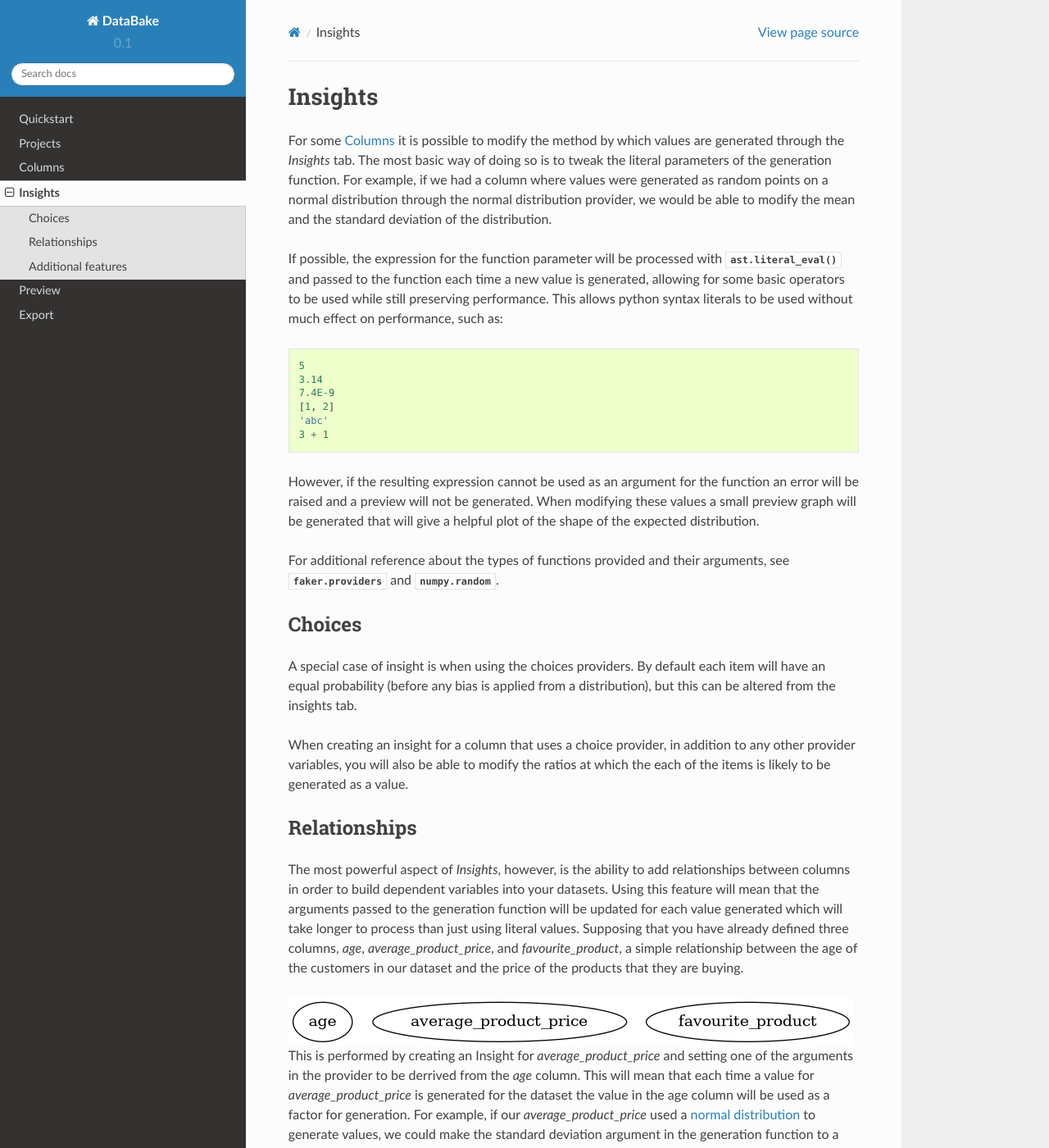
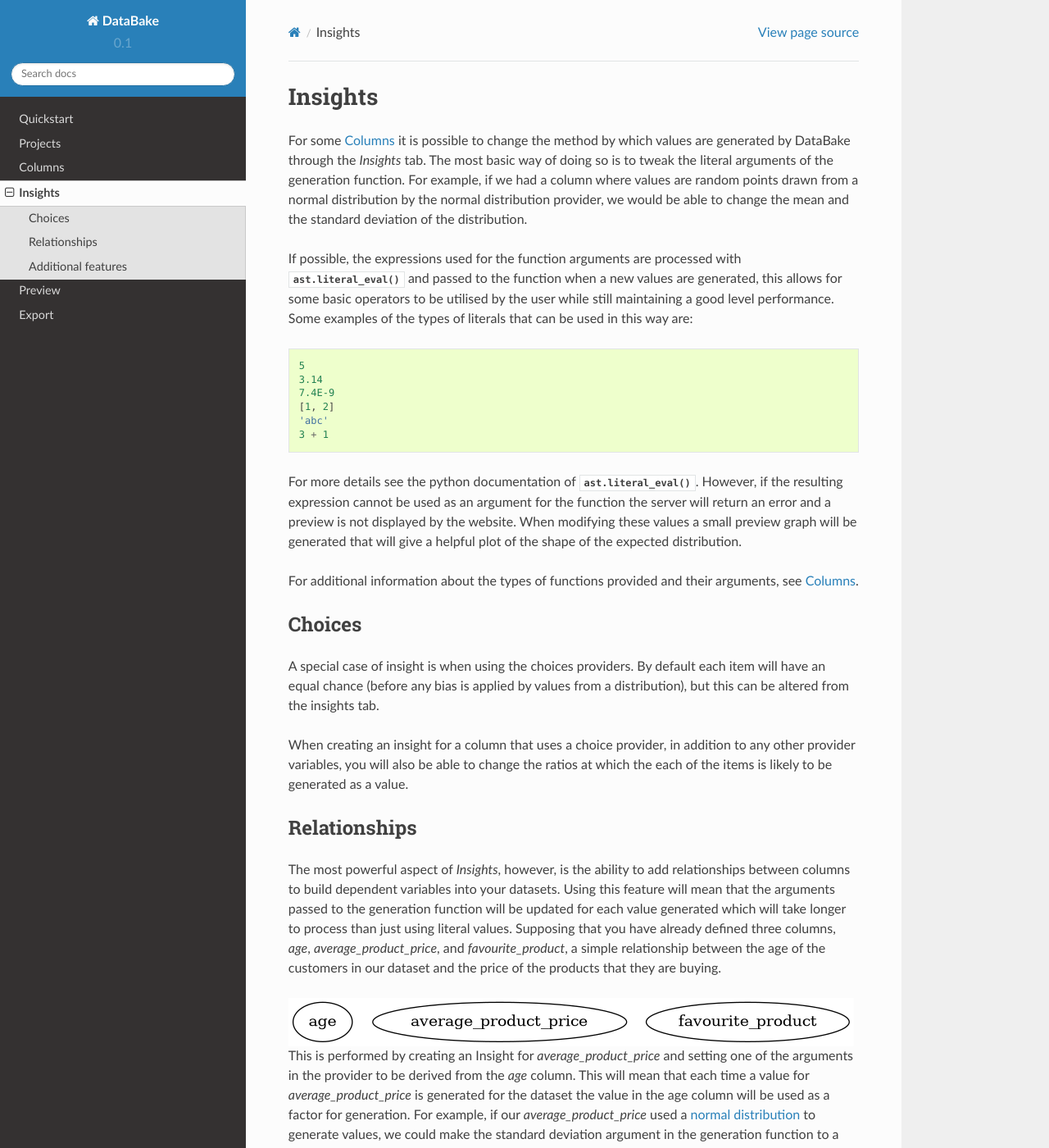
Before and after one commit to cognitivelogic/databake-docs, a Sphinx documentation site: the page built from docs/source/insights.rst, in a window 1280 px wide and 1400 px high. Shown: the whole window at 82% size. Built offline with Sphinx 7.4.7 and the Read the Docs theme 2.0.0, drawn with Linux system fonts in a browser that asks for light colours; some of the changed text lies outside the part shown.

Commit message:
Spelling mistake corrections
Some spelling and phrasing adjustments

More phrasing adjustments

```diff
--- a/docs/source/columns.rst
+++ b/docs/source/columns.rst
@@ -19,6 +19,8 @@ Providers
 
 Providers are functions which generate random values.
 
+Locales
+
 Wrappers
 --------
 Wrappers allow for a series of operations to be applied to each value generated for a column. These will be applied in the sequence in which they are added.
--- a/docs/source/export.rst
+++ b/docs/source/export.rst
@@ -4,7 +4,7 @@ Export
 Export will allow you to generate and obtain an instance of your specified dataset.
 
 
-You will recieve a link to a zip compressed file containing a csv of your dataset.
+You will receive a link to a zip compressed file containing a csv of your dataset.
 This file is stored in an S3 bucket.
 
 
--- a/docs/source/insights.rst
+++ b/docs/source/insights.rst
@@ -1,9 +1,9 @@
 Insights
 ========
 
-For some :doc:`columns` it is possible to modify the method by which values are generated through the *Insights* tab. The most basic way of doing so is to tweak the literal parameters of the generation function. For example, if we had a column where values were generated as random points on a normal distribution through the normal distribution provider, we would be able to modify the mean and the standard deviation of the distribution.
+For some :doc:`columns` it is possible to change the method by which values are generated by DataBake through the *Insights* tab. The most basic way of doing so is to tweak the literal arguments of the generation function. For example, if we had a column where values are random points drawn from a normal distribution by the normal distribution provider, we would be able to change the mean and the standard deviation of the distribution.
 
-If possible, the expression for the function parameter will be processed with :func:`ast.literal_eval` and passed to the function each time a new value is generated, allowing for some basic operators to be used while still preserving performance. This allows python syntax literals to be used without much effect on performance, such as::
+If possible, the expressions used for the function arguments are processed with :func:`ast.literal_eval` and passed to the function when a new values are generated, this allows for some basic operators to be utilised by the user while still maintaining a good level performance. Some examples of the types of literals that can be used in this way are::
 
     5
     3.14
@@ -12,21 +12,21 @@ If possible, the expression for the function parameter will be processed with :f
     'abc'
     3 + 1
 
-However, if the resulting expression cannot be used as an argument for the function an error will be raised and a preview will not be generated. When modifying these values a small preview graph will be generated that will give a helpful plot of the shape of the expected distribution.
+For more details see the python documentation of :func:`ast.literal_eval`. However, if the resulting expression cannot be used as an argument for the function the server will return an error and a preview is not displayed by the website. When modifying these values a small preview graph will be generated that will give a helpful plot of the shape of the expected distribution.
 
-For additional reference about the types of functions provided and their arguments, see :mod:`faker.providers` and :mod:`numpy.random`.
+For additional information about the types of functions provided and their arguments, see :doc:`columns`.
 
 Choices
 -------
 
-A special case of insight is when using the choices providers. By default each item will have an equal probability (before any bias is applied from a distribution), but this can be altered from the insights tab.
+A special case of insight is when using the choices providers. By default each item will have an equal chance (before any bias is applied by values from a distribution), but this can be altered from the insights tab.
 
-When creating an insight for a column that uses a choice provider, in addition to any other provider variables, you will also be able to modify the ratios at which the each of the items is likely to be generated as a value.
+When creating an insight for a column that uses a choice provider, in addition to any other provider variables, you will also be able to change the ratios at which the each of the items is likely to be generated as a value.
 
 Relationships
 -------------
 
-The most powerful aspect of *Insights*, however, is the ability to add relationships between columns in order to build dependent variables into your datasets. Using this feature will mean that the arguments passed to the generation function will be updated for each value generated which will take longer to process than just using literal values. Supposing that you have already defined three columns, *age*, *average_product_price*, and *favourite_product*, a simple relationship between the age of the customers in our dataset and the price of the products that they are buying.
+The most powerful aspect of *Insights*, however, is the ability to add relationships between columns to build dependent variables into your datasets. Using this feature will mean that the arguments passed to the generation function will be updated for each value generated which will take longer to process than just using literal values. Supposing that you have already defined three columns, *age*, *average_product_price*, and *favourite_product*, a simple relationship between the age of the customers in our dataset and the price of the products that they are buying.
 
 .. graph:: unconnected_columns
 
@@ -34,22 +34,28 @@ The most powerful aspect of *Insights*, however, is the ability to add relations
    "average_product_price"
    "favourite_product"
 
-This is performed by creating an Insight for *average_product_price* and setting one of the arguments in the provider to be derrived from the *age* column. This will mean that each time a value for *average_product_price* is generated for the dataset the value in the age column will be used as a factor for generation. For example, if our *average_product_price* used a `normal distribution <https://en.wikipedia.org/wiki/Normal_distribution>`_ to generate values, we could make the standard deviation argument in the generation function to a multiple of age, meaning that there would be a greater range of average purchase as people grew older. Effectively, this Insight could be visualised as a connection between the two variables in a directed graph.
+This is performed by creating an Insight for *average_product_price* and setting one of the arguments in the provider to be derived from the *age* column. This will mean that each time a value for *average_product_price* is generated for the dataset the value in the age column will be used as a factor for generation. For example, if our *average_product_price* used a `normal distribution <https://en.wikipedia.org/wiki/Normal_distribution>`_ to generate values, we could make the standard deviation argument in the generation function to a multiple of age, meaning that there would be a greater range of average purchase as people grew older. Effectively, this Insight could be visualised as a connection between the two variables in a directed graph.
 
  .. digraph:: connected_columns
 
     "age" -> "average_product_price"
     "favourite_product"
 
-Extending this idea further, more relationships can be added between *favourite_product* and the other two columns. Not only can this be done through having a source for each variable, but the two variables can even be combined with one another. These relationships will be resolved by the platform before generation and used to generate each column in order, but it means there is an important condition that the relationships between columns must form a `directed acyclic graph <https://en.wikipedia.org/wiki/Directed_acyclic_graph>`_ such that no variable is dependent upon itself.
+Extending this idea further, more relationships can be added between *favourite_product* and the other two columns. Not only can this be done through having a source for each variable, but the two variables can even be combined with one another. These relationships are by the platform before generation and used to generate each column in order, but it means there is an important condition that the relationships between columns must form a `directed acyclic graph <https://en.wikipedia.org/wiki/Directed_acyclic_graph>`_ such that no variable is dependent upon itself.
 
  .. digraph:: connected_columns
 
     "age" -> "average_product_price" -> "favourite_product"
     "age" -> "favourite_product"
 
-Handily, DataBake will visualise a simplified version of these relationships in a graph on the left hand side of the page under the heading of **Column Relationships**. Here you will be able to see how each column is connected to one another as well as their relationships
+Handily, DataBake will display a simplified version of these relationships in a graph on the left hand side of the page under the heading of **Column Relationships**. Here you will be able to see how each column connects to one another including the expression that dictates their relationship.
 
 
 Additional features
 -------------------
+
+['abs', 'all', 'any', 'bin', 'bool', 'chr', 'complex', 'dir', 'divmod',
+       'float', 'format', 'hash', 'hex',
+       'int', 'len', 'max', 'min', 'normal', 'oct',
+       'ord', 'pow', 'round',
+       'sorted', 'str', 'sum', 'triangle', 'uniform']
--- a/docs/source/preview.rst
+++ b/docs/source/preview.rst
@@ -1,9 +1,9 @@
 Preview
 =======
 
-The preview tab lets you see an example of a small dataset of 100 rows generated from your project settings which allows you to get an idea of a sample of what your dataset might look like without commiting to generating it in full. This is very useful when checking for lost data from the application of wrappers or catching errors.
+The preview tab lets you see an example of a small dataset of 100 rows generated from your project settings which allows you to get an idea of a sample of what your dataset might look like without committing to generating it in full. This is very useful when checking for data nullified by wrappers or catching errors.
 
 Charts
 ------
 
-In addition to the table of values, a few charts are available for most columns that will display the preview data on histograms or fitted curve plots, these charts will be created from a larger set of 1000 rows in order to reduce the effect of noise on the shape of the distribution. These charts will give you a good idea as to what the shape of the distributions in your final dataset will be so that it can be adjusted reliably.
+In addition to the table of values, a few charts are available for most columns that will display the preview data on histograms or fitted curve plots, these charts are from a larger set of 1000 rows in order to reduce the effect of noise on the shape of the distribution. These charts will give you a good idea as to what the shape of the distributions in your final dataset will be so that it is easy to get quick feedback on your distributions so that it is adjustable.
--- a/docs/source/projects.rst
+++ b/docs/source/projects.rst
@@ -6,7 +6,7 @@ Projects let you keep track of your settings so that you can modify or regenerat
 Templates
 ---------
 
-Templates are a number of prebuilt projects that can be used as examples datasets for reference or to be extended and modified for your own use. To use a template, simply select one from the dropdown at the initial DataBake screen or after selecting a new project. From there you can proceed as you would for a regular project.
+Templates are a number of pre-built projects that can be used as examples datasets for reference or to be extended and modified for your own use. To use a template, simply select one from the drop-down at the initial DataBake screen or after selecting a new project. From there you can proceed as you would for a regular project.
 
 Some examples of the kinds of relationships in these example projects can be found here (TODO: Link to marketing blog with graphs)
 
```
Also changed, not shown: docs/source/quickstart.rst (+15 -11 lines), docs/source/images/quickstart/addcolumn.png, docs/source/images/quickstart/agecolumn.png (added), docs/source/images/quickstart/column.png (added), docs/source/images/quickstart/createproject.png, docs/source/images/quickstart/threecolumns.png (added).
